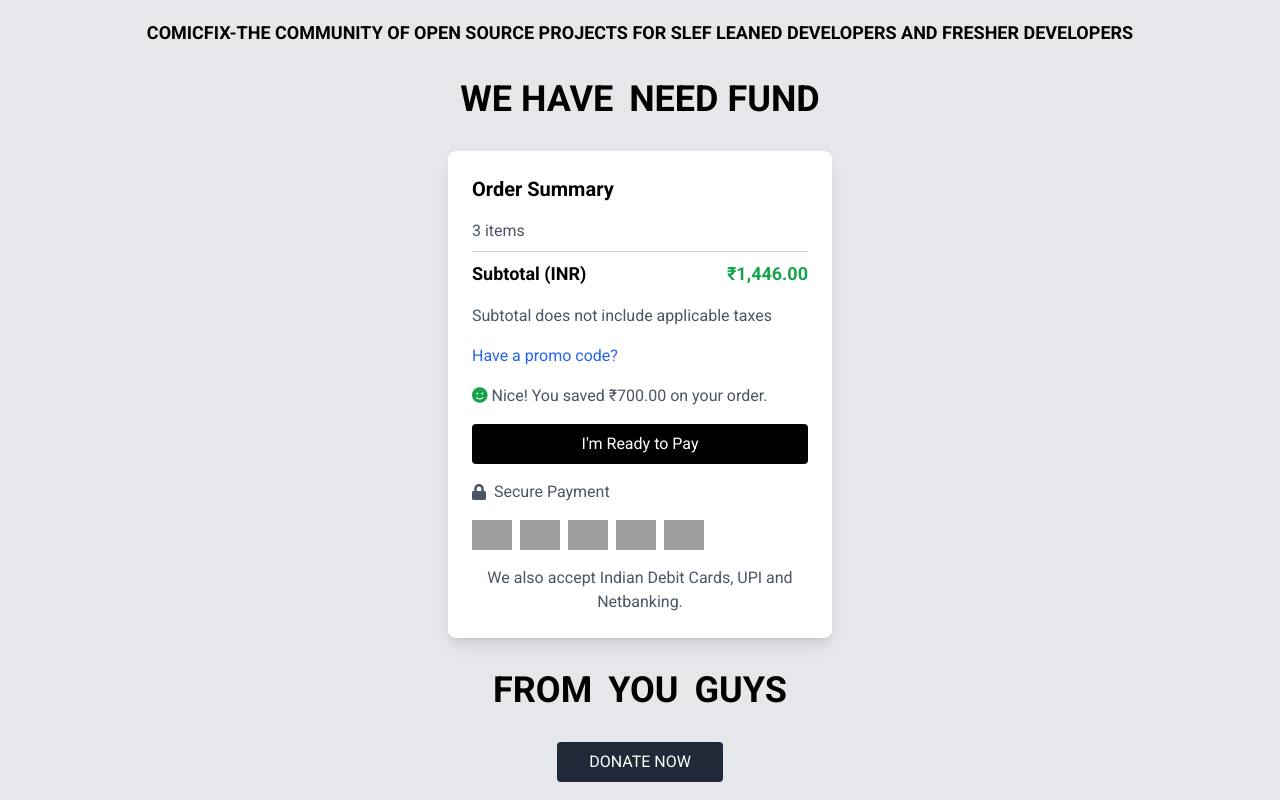
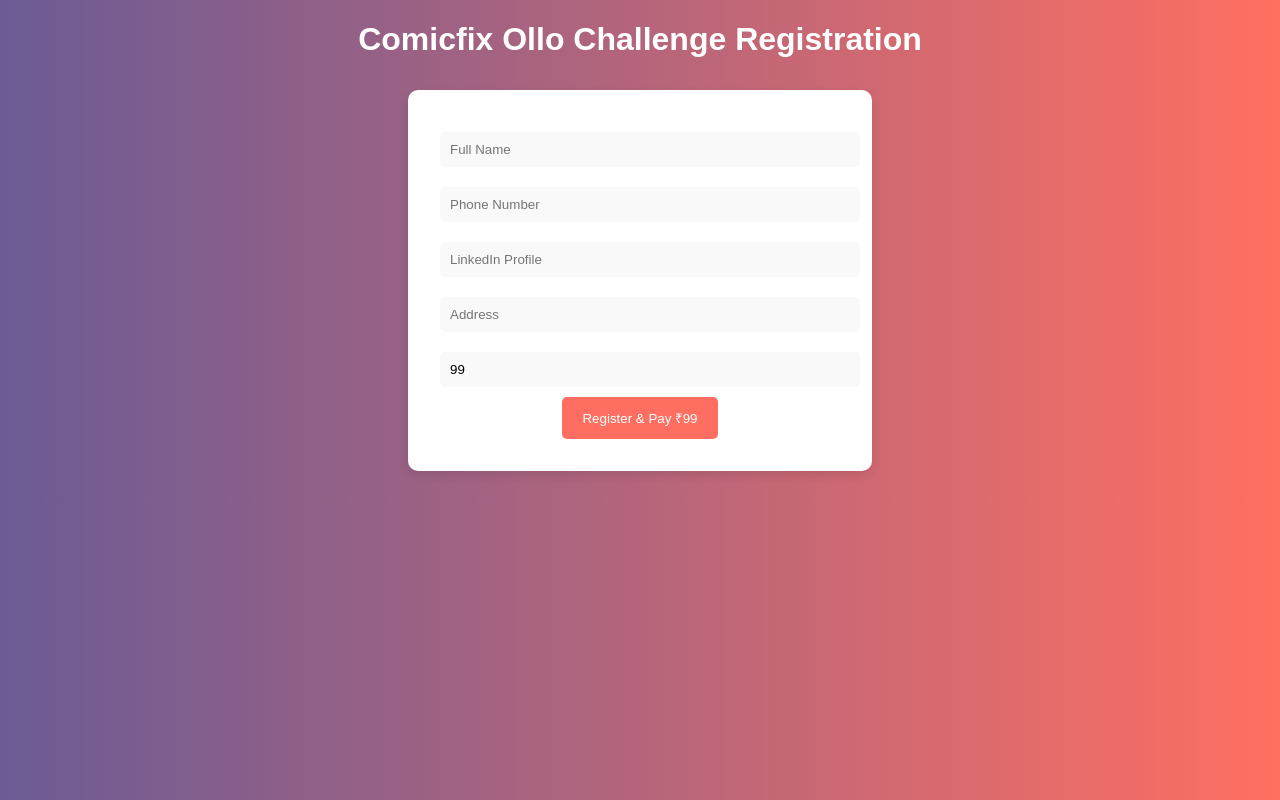
Before and after one commit to muhammedadnanv/ComicFix-Ollo-, a plain HTML site: page index.html in a window 1280 px wide. Drawn offline with nearby package versions, Linux system fonts and the light colour scheme; grey boxes are pictures that could not be loaded.

Commit message:
Update index.html

```diff
--- a/index.html
+++ b/index.html
@@ -1,91 +1,41 @@
-<html>
- <head>
-  <script src="https://cdn.tailwindcss.com">
+<!DOCTYPE html>
+<html lang="en">
+<head>
+  <meta charset="UTF-8">
+  <meta name="viewport" content="width=device-width, initial-scale=1.0">
+  <title>Comicfix Ollo Challenge Registration</title>
+  <link rel="stylesheet" href="https://cdnjs.cloudflare.com/ajax/libs/font-awesome/6.0.0-beta3/css/all.min.css">
+  <style>
+    body { font-family: 'Poppins', sans-serif; background: linear-gradient(to right, #6b5b95, #ff6f61); color: #fff; text-align: center; }
+    form { max-width: 400px; margin: 2rem auto; padding: 2rem; background: #fff; border-radius: 10px; box-shadow: 0 4px 10px rgba(0,0,0,0.1); color: #333; }
+    input, select { width: 100%; padding: 10px; margin: 10px 0; border: none; border-radius: 5px; background: #f9f9f9; }
+    button { background: #ff6f61; color: #fff; border: none; padding: 12px 20px; border-radius: 5px; cursor: pointer; transition: 0.3s ease; }
+    button:hover { background: #6b5b95; }
+  </style>
+</head>
+<body>
+  <h1>Comicfix Ollo Challenge Registration</h1>
+  <form id="registrationForm">
+    <input type="text" id="name" placeholder="Full Name" required>
+    <input type="tel" id="phone" placeholder="Phone Number" required>
+    <input type="url" id="linkedin" placeholder="LinkedIn Profile" required>
+    <input type="text" id="address" placeholder="Address" required>
+    <input type="number" id="fee" value="99" readonly>
+    <button type="submit">Register & Pay ₹99</button>
+  </form>
+  <script>
+    document.getElementById('registrationForm').addEventListener('submit', function(event) {
+      event.preventDefault();
+      const name = document.getElementById('name').value;
+      const phone = document.getElementById('phone').value;
+      const linkedin = document.getElementById('linkedin').value;
+      const address = document.getElementById('address').value;
+      // Updated UPI link for payment
+      const upiLink = 'upi://pay?pa=adnanmuhammad4393@okicici&pn=Adnan+Muhammad&am=99&tn=Comicfix+Ollo+Challenge';
+      const whatsappMessage = `Name: ${name}, Phone: ${phone}, LinkedIn: ${linkedin}, Address: ${address}`;
+      window.open(upiLink, '_blank');
+      window.open(`https://wa.me/9656778508?text=${encodeURIComponent(whatsappMessage)}`, '_blank');
+    });
   </script>
-  <link href="https://cdnjs.cloudflare.com/ajax/libs/font-awesome/5.15.3/css/all.min.css" rel="stylesheet"/>
-  <style>
-   @import url('https://fonts.googleapis.com/css2?family=Roboto:wght@400;700&display=swap');
-        body {
-            font-family: 'Roboto', sans-serif;
-        }
-  </style>
- </head>
- <body class="bg-gray-200 flex flex-col items-center justify-center min-h-screen">
-  <div class="text-center mb-8">
-   <p class="text-lg font-bold">
-    COMICFIX-THE COMMUNITY OF OPEN SOURCE PROJECTS FOR SLEF LEANED DEVELOPERS AND FRESHER DEVELOPERS
-   </p>
-  </div>
-  <div class="flex justify-center items-center space-x-4 mb-8">
-   <p class="text-4xl font-extrabold">
-    WE HAVE
-   </p>
-   <p class="text-4xl font-extrabold">
-    NEED FUND
-   </p>
-  </div>
-  <div class="bg-white p-6 rounded-lg shadow-lg w-96">
-   <h2 class="text-xl font-bold mb-4">
-    Order Summary
-   </h2>
-   <p class="text-gray-600 mb-2">
-    3 items
-   </p>
-   <div class="border-t border-gray-300 my-2">
-   </div>
-   <div class="flex justify-between items-center mb-4">
-    <p class="text-lg font-bold">
-     Subtotal (INR)
-    </p>
-    <p class="text-lg font-bold text-green-600">
-     ₹1,446.00
-    </p>
-   </div>
-   <p class="text-gray-600 mb-4">
-    Subtotal does not include applicable taxes
-   </p>
-   <a class="text-blue-600 mb-4 block" href="#">
-    Have a promo code?
-   </a>
-   <p class="text-gray-600 mb-4">
-    <i class="fas fa-smile text-green-600">
-    </i>
-    Nice! You saved ₹700.00 on your order.
-   </p>
-   <a href="upi://pay?pa=adnanmuhammad4393@okicici&pn=Adnan+Muhammad&am=1446&tn" class="bg-black text-white py-2 px-4 rounded w-full mb-4 text-center block">
-    I'm Ready to Pay
-   </a>
-   <div class="flex items-center mb-4">
-    <i class="fas fa-lock text-gray-600 mr-2">
-    </i>
-    <p class="text-gray-600">
-     Secure Payment
-    </p>
-   </div>
-   <div class="flex space-x-2 mb-4">
-    <img alt="Visa logo" height="25" src="https://storage.googleapis.com/a1aa/image/BXNKOqAOF4rJLRRW7mCE3cAEspntBBhfeB4E8p3JaADetaPnA.jpg" width="40"/>
-    <img alt="MasterCard logo" height="25" src="https://storage.googleapis.com/a1aa/image/Fa7k5Vgo7PIxIZ1YQ9BLO7Eq2CxGDC3I7bL7NDyB0O3wV75E.jpg" width="40"/>
-    <img alt="American Express logo" height="25" src="https://storage.googleapis.com/a1aa/image/ECFZ8jf8qqUICaGAs63webzRJQvfTZktkiutdUPofdJ8b1ecC.jpg" width="40"/>
-    <img alt="RuPay logo" height="25" src="https://storage.googleapis.com/a1aa/image/X26qsAbTO4rrFhIdT1DaTzSOx1khpmcP9DhI5qpEuDowV75E.jpg" width="40"/>
-    <img alt="Other payment methods logo" height="25" src="https://storage.googleapis.com/a1aa/image/GUyHHrN1KFImPVuenrcXekaNzUvRX7glKE4mHPnGnYhAXtnTA.jpg" width="40"/>
-   </div>
-   <p class="text-gray-600 text-center">
-    We also accept Indian Debit Cards, UPI and Netbanking.
-   </p>
-  </div>
-  <div class="flex justify-center items-center space-x-4 mt-8">
-   <p class="text-4xl font-extrabold">
-    FROM
-   </p>
-   <p class="text-4xl font-extrabold">
-    YOU
-   </p>
-   <p class="text-4xl font-extrabold">
-    GUYS
-   </p>
-  </div>
-  <a href="upi://pay?pa=adnanmuhammad4393@okicici&pn=Adnan+Muhammad&am=1446&tn" class="bg-gray-800 text-white py-2 px-8 rounded mt-8 text-center block">
-   DONATE NOW
-  </a>
- </body>
+</body>
 </html>
```
